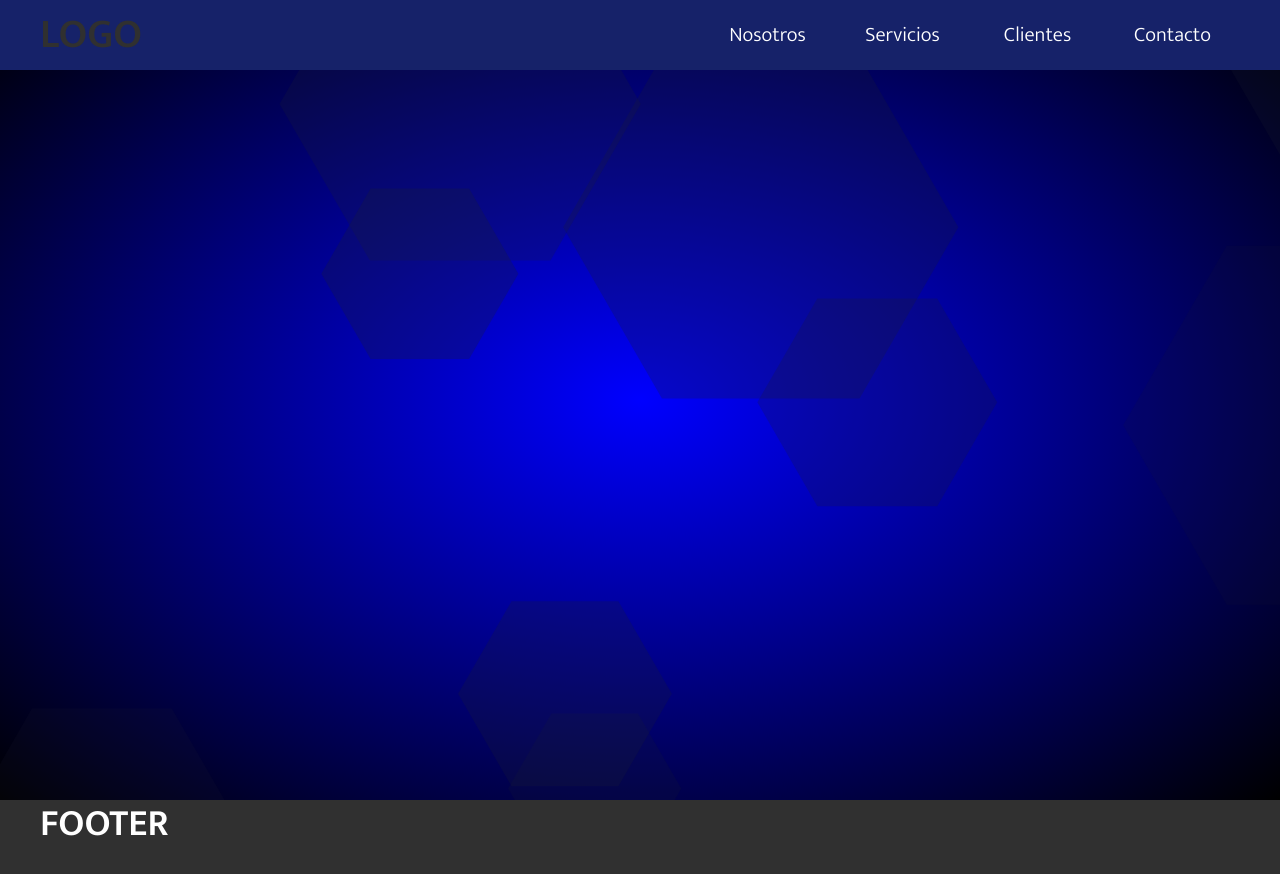
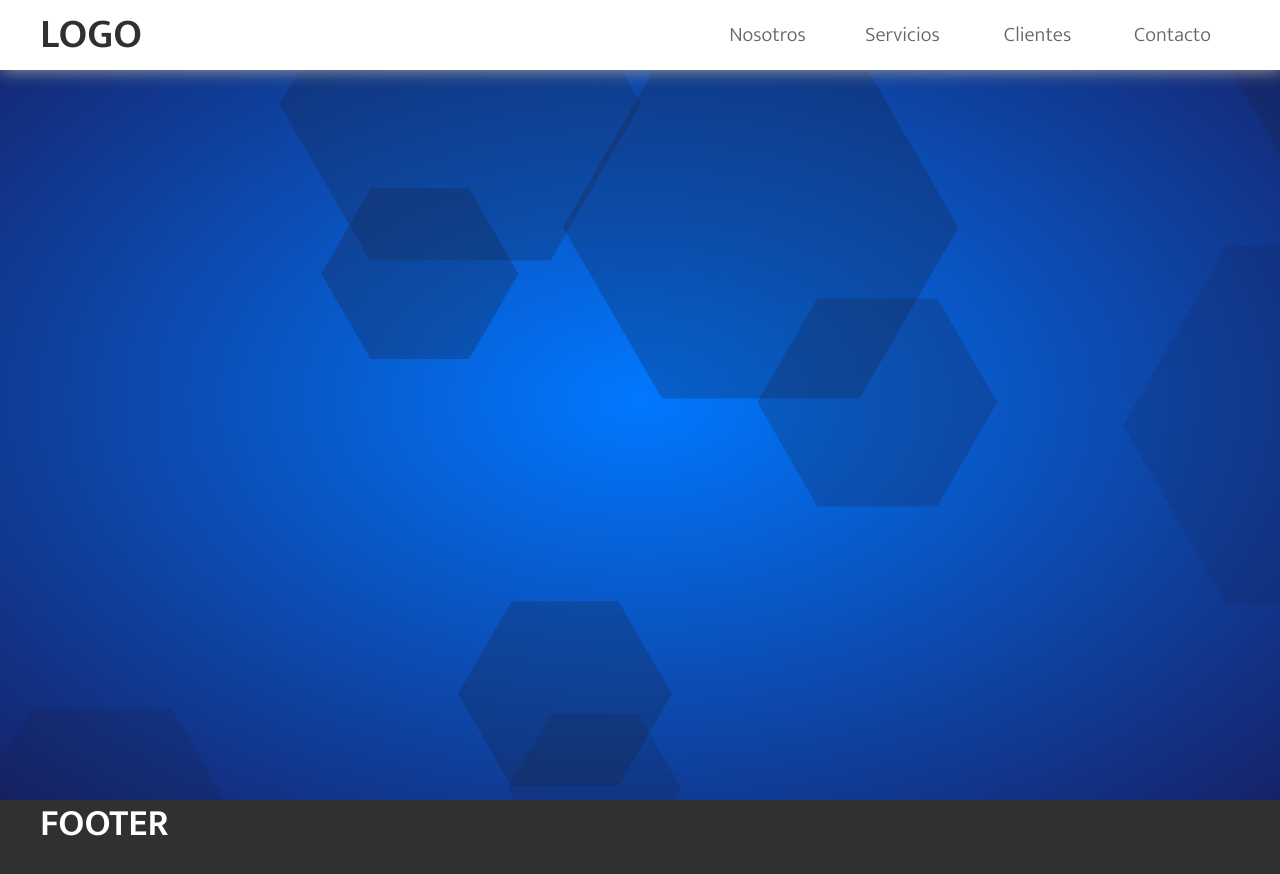
Before and after one commit to CharlieOrtiz/ing-ti, a React (Create React App) app: page / in a window 1280 px wide. Shown: the top 874 px of the page. Built offline with nearby package versions, Linux system fonts and the light colour scheme.

Commit message:
Add some styles

```diff
--- a/src/components/Sections/Home.js
+++ b/src/components/Sections/Home.js
@@ -11,7 +11,10 @@ export default function Home() {
 		console.log(container);
 	};
 	return (
-		<>
+        <>
+            <div>
+                {/* go here the home text */}
+            </div>
 			<Particles
 				id="tsparticles"
 				options={particlesConfig}
--- a/src/styles/main.css
+++ b/src/styles/main.css
@@ -73,6 +73,7 @@ html, body {
     --hardGray: #676767;
     --linksHoverColor: rgb(27, 43, 134);
     --footerBackground: #303030;
+    --bannerColor: rgb(1, 120, 255);
     /* MEASURES */
     --pageWidth: 1200px;
 }
@@ -130,11 +131,13 @@ p, span, label, a, select {
 .header {
     height: 70px;
     width: 100%;
-    background: var(--hardBlue);
+    /*background: var(--hardBlue);*/
+    background-color: var(--white);
     position: fixed;
     top: 0;
     left: 0;
-    padding: 0 calc((100% - var(--pageWidth))/2);;
+    padding: 0 calc((100% - var(--pageWidth))/2);
+    box-shadow: 1px 1px 16px 0 #9a9a9a;
     z-index: 1000;
 }
 
@@ -163,7 +166,8 @@ p, span, label, a, select {
 }
 
 .nav li:hover {
-    background-color: var(--linksHoverColor);
+    /*background-color: var(--linksHoverColor);*/
+    background-color: var(--bannerColor);
     margin-top: -1px;
 }
 
@@ -172,7 +176,7 @@ p, span, label, a, select {
 }
 
 .nav-link {
-    color: var(--white);
+    /*color: var(--white);*/
     display: inline-block;
     width: 100%;
     height: 100%;
@@ -202,7 +206,7 @@ p, span, label, a, select {
 /* Landing */
 .landing-container {
     height: 100vh;
-    background-image: radial-gradient(rgb(0, 0, 255), rgb(0, 0, 0));
+    background-image: radial-gradient(var(--bannerColor), var(--hardBlue));
 }
 
 /* Us */
```
